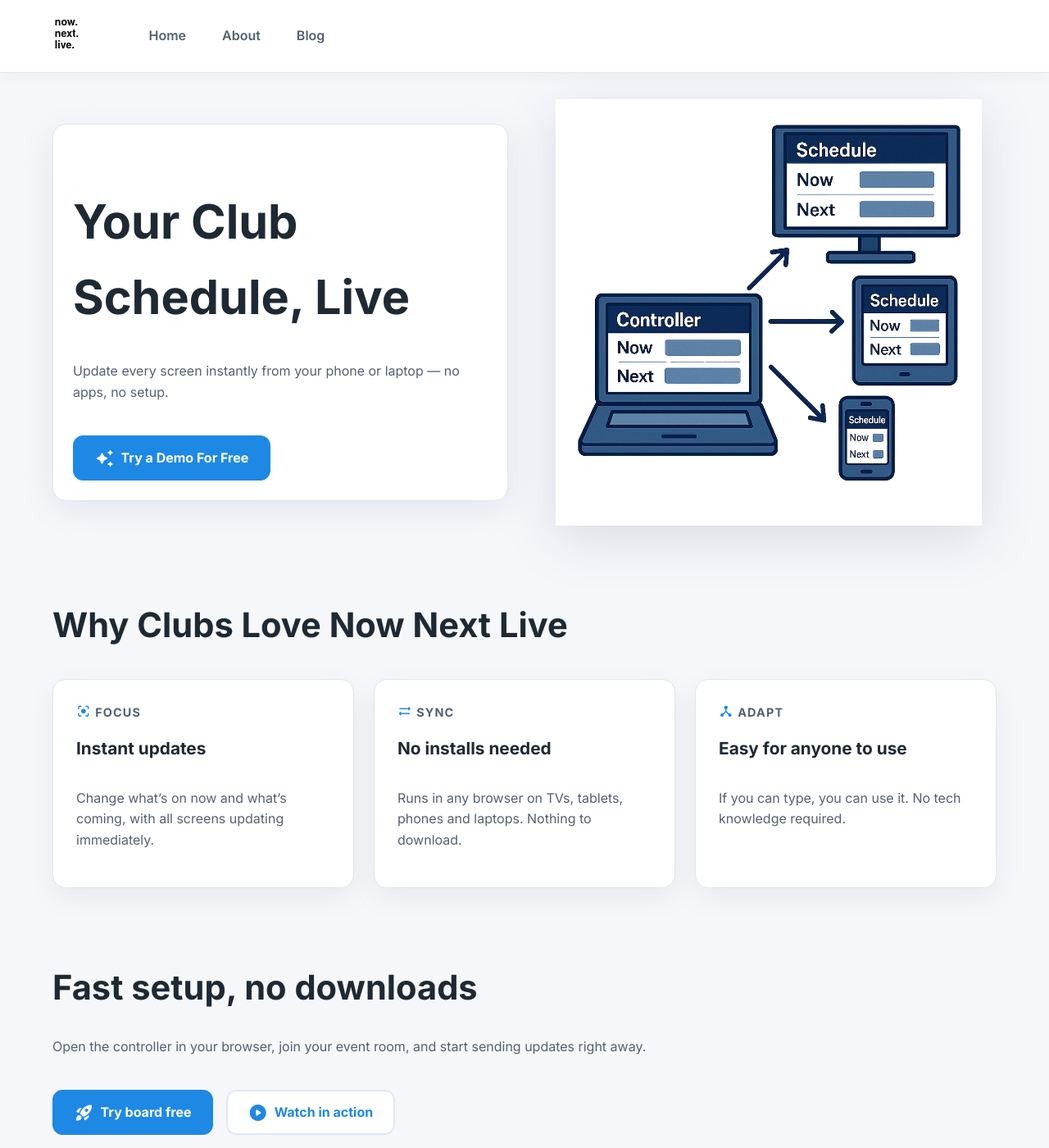
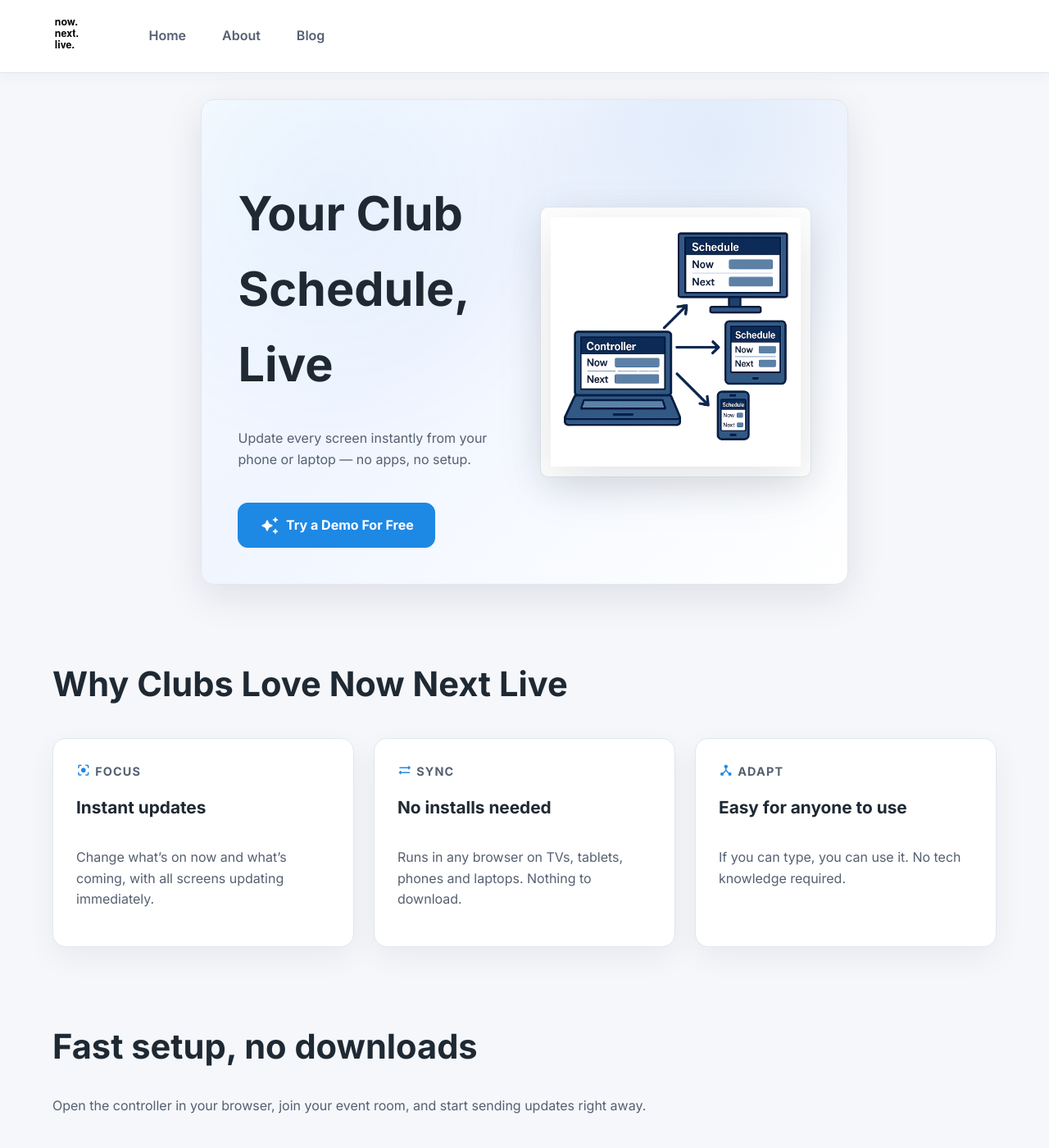
Before and after one commit to krussll/nownextlive, a Jekyll site: the page built from index.md, in a window 1280 px wide and 1400 px high. Shown: the whole window at 82% size. Built offline with Jekyll 4.4.1, drawn with Linux system fonts in a browser that asks for light colours.

Commit message:
Unify hero banner layout

```diff
--- a/assets/styles.css
+++ b/assets/styles.css
@@ -96,10 +96,8 @@
 
 .hero {
   margin-top: 2rem;
-  display: grid;
-  gap: 2.5rem;
-  grid-template-columns: repeat(auto-fit, minmax(320px, 1fr));
-  align-items: center;
+  display: flex;
+  justify-content: center;
 }
 
 .hero h1 {
@@ -109,26 +107,58 @@
 
 .hero p {
   color: var(--mui-text-secondary);
-  max-width: 36rem;
   margin: 0;
 }
 
+.hero-card {
+  background: linear-gradient(135deg, #f7fbff, #f0f5ff 40%, #ffffff);
+  border-radius: var(--mui-radius);
+  padding: clamp(1.5rem, 4vw, 2.75rem);
+  box-shadow: 0 14px 48px rgba(15, 23, 42, 0.1);
+  border: 1px solid var(--mui-border);
+  display: grid;
+  gap: clamp(1.25rem, 3vw, 2.5rem);
+  grid-template-columns: repeat(auto-fit, minmax(280px, 1fr));
+  align-items: center;
+  position: relative;
+  overflow: hidden;
+}
+
+.hero-card::after {
+  content: "";
+  position: absolute;
+  inset: 0;
+  background: radial-gradient(circle at 20% 20%, rgba(30, 136, 229, 0.06), transparent 40%),
+    radial-gradient(circle at 80% 10%, rgba(21, 101, 192, 0.08), transparent 35%);
+  pointer-events: none;
+  z-index: 0;
+}
+
+.hero-copy {
+  display: grid;
+  gap: 1rem;
+  position: relative;
+  z-index: 1;
+}
+
 .hero-visual {
+  background: #ffffff;
+  border-radius: calc(var(--mui-radius) - 6px);
+  padding: 0.75rem;
+  border: 1px solid var(--mui-border);
+  box-shadow: 0 12px 40px rgba(15, 23, 42, 0.08);
+  position: relative;
+  z-index: 1;
+  display: flex;
+  align-items: center;
+  justify-content: center;
+}
+
+.hero-visual img {
   width: 100%;
   max-width: 520px;
   display: block;
-  margin: 0 auto;
   filter: drop-shadow(0 16px 32px rgba(15, 23, 42, 0.12));
-}
-
-.hero-card {
-  background: var(--mui-surface);
-  border-radius: var(--mui-radius);
-  padding: 1.5rem;
-  box-shadow: 0 10px 40px rgba(15, 23, 42, 0.08);
-  border: 1px solid var(--mui-border);
-  display: grid;
-  gap: 1rem;
 }
 
 .chip-row {
--- a/index.md
+++ b/index.md
@@ -4,23 +4,26 @@
 ---
 <section class="hero">
   <div class="hero-card">
-    <h1>Your Club Schedule, Live</h1>
-    <p>
-      Update every screen instantly from your phone or laptop — no apps, no setup.
-    </p>
-    <div class="cta-buttons">
-      <a class="button" href="{{ '/about.html' | relative_url }}">
-        <span class="material-icons-round" aria-hidden="true">auto_awesome</span>
-        <span>Try a Demo For Free</span>
-      </a>
+    <div class="hero-copy">
+      <h1>Your Club Schedule, Live</h1>
+      <p>
+        Update every screen instantly from your phone or laptop — no apps, no setup.
+      </p>
+      <div class="cta-buttons">
+        <a class="button" href="{{ '/about.html' | relative_url }}">
+          <span class="material-icons-round" aria-hidden="true">auto_awesome</span>
+          <span>Try a Demo For Free</span>
+        </a>
+      </div>
+    </div>
+    <div class="hero-visual">
+      <img
+        src="{{ '/assets/hero-diagram.png' | relative_url }}"
+        alt="Controller sending schedule updates to displays"
+        loading="lazy"
+      />
     </div>
   </div>
-  <img
-    class="hero-visual"
-    src="{{ '/assets/hero-diagram.png' | relative_url }}"
-    alt="Controller sending schedule updates to displays"
-    loading="lazy"
-  />
 </section>
 
 <section class="section">
```
